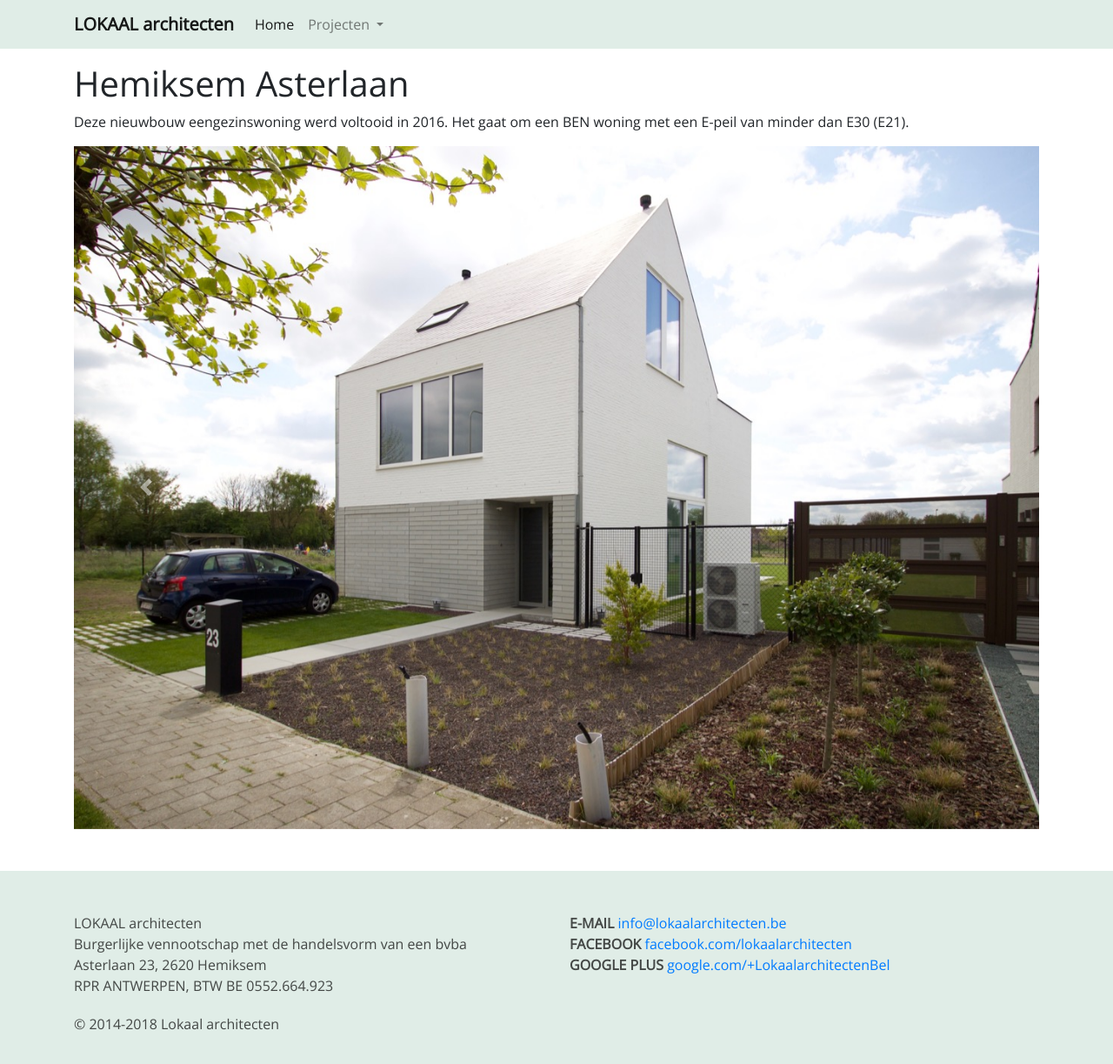
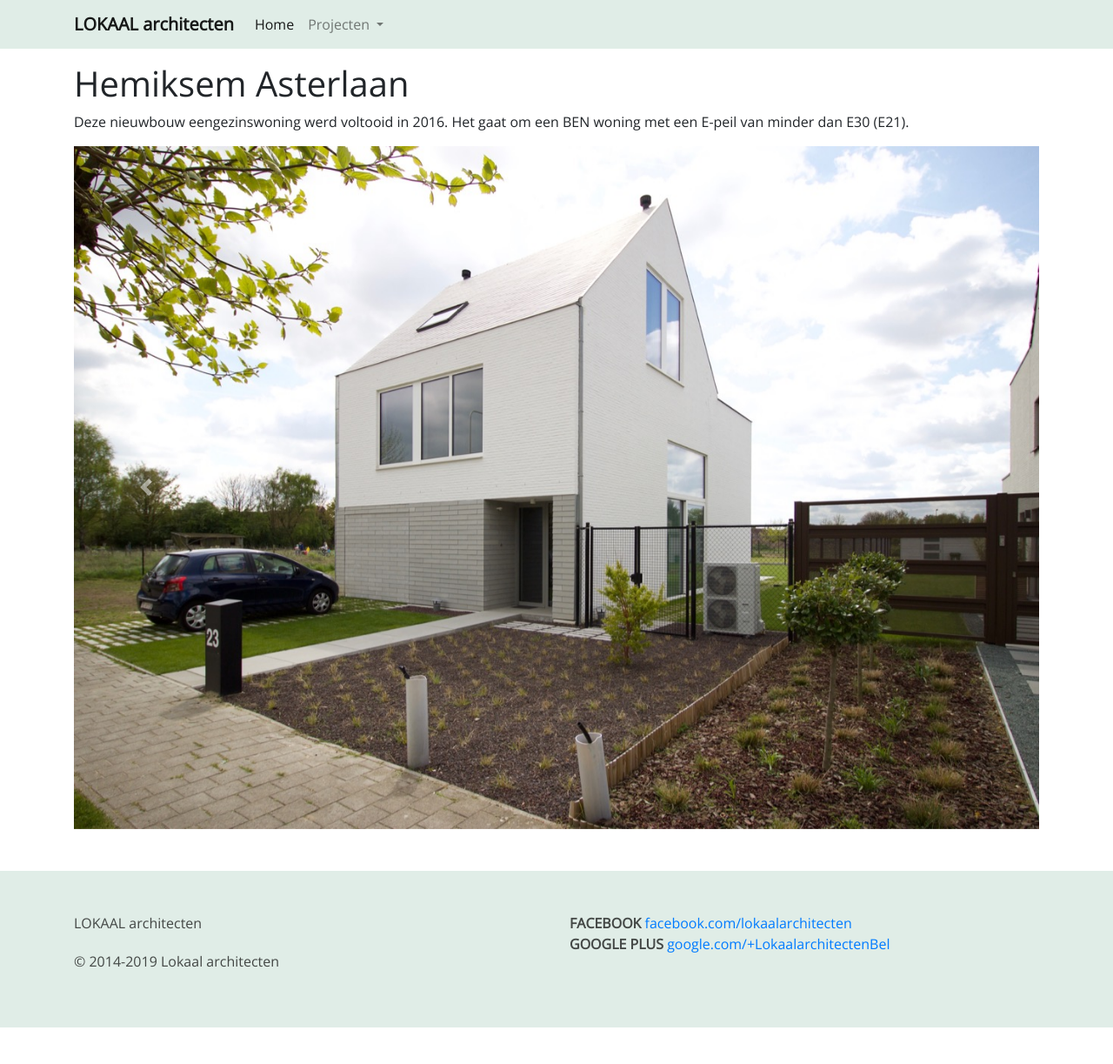
Before and after one commit to johanvanmol/LOKAAL, a Jekyll site: the page built from _projects/Hemiksem_Asterlaan.markdown, in a window 1280 px wide and 1229 px high. Shown: the top 1223 px of the window at 87% size. Built offline with Jekyll 4.4.1, drawn with Linux system fonts in a browser that asks for light colours; nearby versions of some CDN libraries.

Commit message:
E-mail en vennootschap verwijderd

```diff
--- a/_includes/footer.html
+++ b/_includes/footer.html
@@ -10,15 +10,11 @@
         <div class="col">
           <ul class="list-unstyled">
             <li>LOKAAL architecten</li>
-            <li>Burgerlijke vennootschap met de handelsvorm van een bvba</li>
-            <li>Asterlaan 23, 2620 Hemiksem</li>
-            <li>RPR ANTWERPEN, BTW BE 0552.664.923</li>
-            <li class="last-li">© 2014-2018 Lokaal architecten</li>
+            <li class="last-li">© 2014-2019 Lokaal architecten</li>
           </ul>
         </div>
         <div class="col">
           <ul class="list-unstyled">
-            <li><strong>E-MAIL</strong><a href="mailto:info@lokaalarchitecten.be?subject=Contact via www.lokaalarchitecten.be"> info@lokaalarchitecten.be</a></li>
             <li><strong>FACEBOOK</strong><a href="https://www.facebook.com/lokaalarchitecten"> facebook.com/lokaalarchitecten</a></li>
             <li><strong>GOOGLE PLUS</strong><a href="https://www.google.com/+LokaalarchitectenBel"> google.com/+LokaalarchitectenBel</a></li>
           </ul>
```
